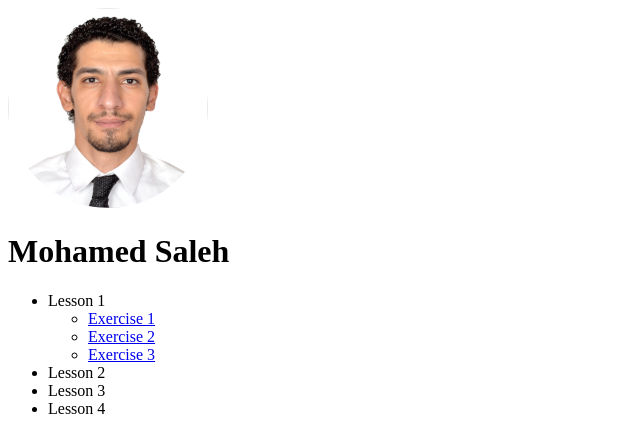
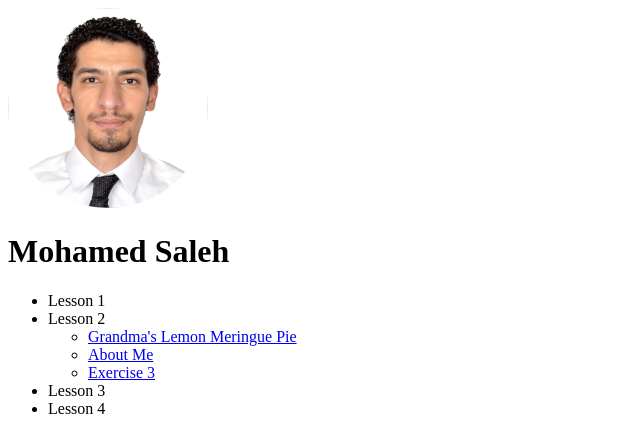
Before and after one commit to megaunknown/megaunknown.github.io, a plain HTML site: page index.html in a window 1280 px wide. Shown: the top 431 px of the page, without its empty margins (0-640 px from the left). Drawn offline with Linux system fonts and the light colour scheme.

Commit message:
fix labs

```diff
--- a/index.html
+++ b/index.html
@@ -13,14 +13,14 @@
         <ul>
             <li>
                 Lesson 1
-                <ul>
-                    <li><a href="#EX1">Exercise 1</a></li>
-                    <li><a href="#EX2">Exercise 2</a></li>
-                    <li><a href="#EX3">Exercise 3</a></li>
-                </ul>
             </li>
 
             <li>Lesson 2</li>
+            <ul>
+                <li><a href="Lab2\Index.html">Grandma's Lemon Meringue Pie</a></li>
+                <li><a href="Lab2\AboutMe.html">About Me</a></li>
+                <li><a href="#EX3">Exercise 3</a></li>
+            </ul>
             <li>Lesson 3</li>
             <li>Lesson 4</li>
         </ul>
```
